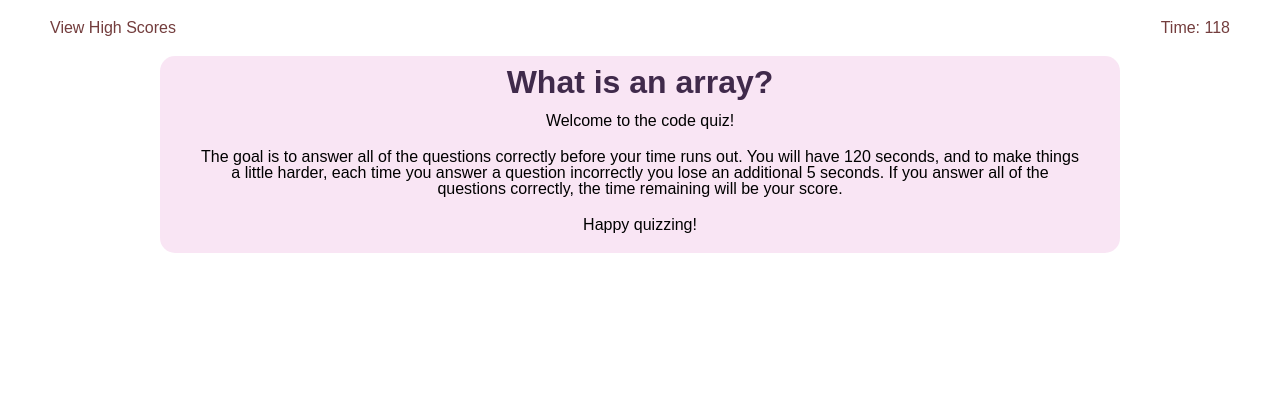
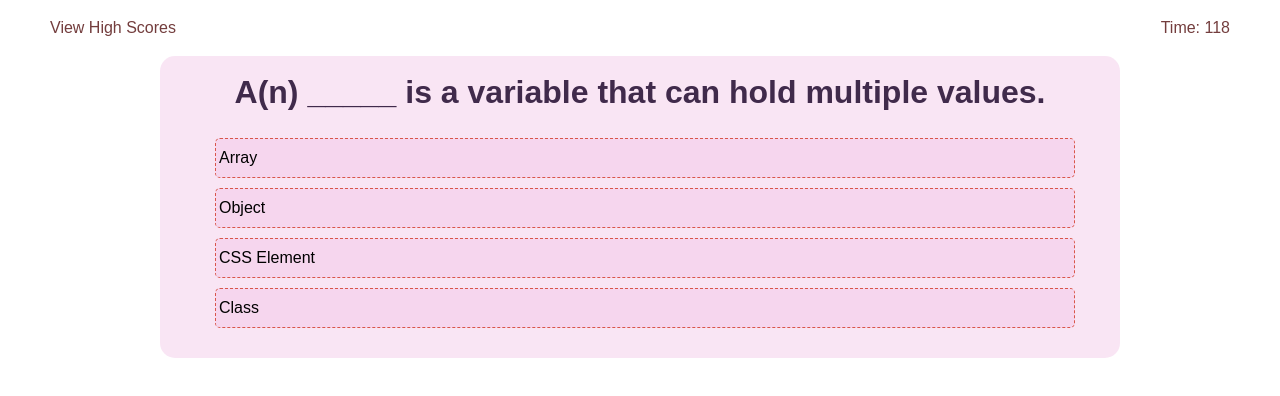
Before and after one commit to ericaleesnyder/code-quiz, a plain HTML site: page index.html in a window 1280 px wide. Both pictures are taken after a click on the button "Start". Drawn offline with Linux system fonts and the light colour scheme.

Commit message:
added functioning question loop and time subtraction on incorrect answer

```diff
--- a/assets/js/script.js
+++ b/assets/js/script.js
@@ -45,21 +45,96 @@
 // THEN I can save my initials and my score
 
 var startButton = document.querySelector(".start-button");
+var highScores = document.querySelector(".high-scores");
 var timerEl = document.querySelector(".timer-count");
-var highScores = document.querySelector(".high-scores")
+
+var answerChoices = document.querySelector(".answer-choices");
+var intro = document.querySelector(".intro");
+var answerChoices = document.querySelector(".answer-choices");
+
+var first = document.querySelector(".first");
+var second = document.querySelector(".second");
+var third = document.querySelector(".third");
+var fourth = document.querySelector(".fourth");
 
 var question = document.querySelector("#question")
-// var newQuestion = document.createElement("h2");
 
 var timer;
 var timerCount;
+var timerSubtracted;
 
 var questionList = [
-    "What is an array?",
-    "What is the purpose of a function?",
-    "What are the 5 primitive data types?",
-]
-
+    {
+    question: 'A(n) _____ is a variable that can hold multiple values.',
+    A: "Array",
+    B: "Object",
+    C: "CSS Element",
+    D: "Class",
+    correctAnswer: "Array"},
+    {
+    question: 'A _____ is a primitive value that can only be True or False?',
+    A: "Number",
+    B: "String",
+    C: "Boolean",
+    D: "Null",
+    correctAnswer: "Boolean"},
+    {
+    question: 'DOM stands for:',
+    A: "Declaration of the Month ",
+    B: "Document Object Model",
+    C: "Delete On Main",
+    D: "Drastically Overriding Material",
+    correctAnswer: "Document Object Model" },
+    {
+    question: 'A(n) _____ is a variable that can hold multiple values.',
+    A: "Array",
+    B: "Object",
+    C: "CSS Element",
+    D: "Class",
+    correctAnswer: "Array"},
+    {
+    question: 'A(n) _____ is a variable that can hold multiple values.',
+    A: "Array",
+    B: "Object",
+    C: "CSS Element",
+    D: "Class",
+    correctAnswer: "Array"},
+    {
+    question: 'A(n) _____ is a variable that can hold multiple values.',
+    A: "Array",
+    B: "Object",
+    C: "CSS Element",
+    D: "Class",
+    correctAnswer: "Array"},
+    {
+    question: 'A(n) _____ is a variable that can hold multiple values.',
+    A: "Array",
+    B: "Object",
+    C: "CSS Element",
+    D: "Class",
+    correctAnswer: "Array"},
+    {
+    question: 'A(n) _____ is a variable that can hold multiple values.',
+    A: "Array",
+    B: "Object",
+    C: "CSS Element",
+    D: "Class",
+    correctAnswer: "Array"},
+    {
+    question: 'A(n) _____ is a variable that can hold multiple values.',
+    A: "Array",
+    B: "Object",
+    C: "CSS Element",
+    D: "Class",
+    correctAnswer: "Array"},
+    {
+    question: 'A(n) _____ is a variable that can hold multiple values.',
+    A: "Array",
+    B: "Object",
+    C: "CSS Element",
+    D: "Class",
+    correctAnswer: "Array"},
+];
 
 function countDown () {
     timerCount = 120;
@@ -75,18 +150,70 @@ function countDown () {
     }, 1000);
 };
 
-function newQuestion () {
-    question.textContent = "this is my new question text"
-};
+var lastQuestionIndex = questionList.length-1;
+var questionIndex = 0
+var q;
 
-// highScores.addEventListeener("click", function (){
+function displayQuestion () {
+    q = questionList[questionIndex];
 
-// });
+    answerChoices.style.display="block";
+
+    question.textContent = q.question;
+    first.textContent=q.A;
+    second.textContent=q.B;
+    third.textContent=q.C;
+    fourth.textContent=q.D;
+
+    questionIndex++;
+}
 
 startButton.addEventListener("click", function () {
-    startButton.style.display="none";
-    // newQuestion();
-    question.textContent=questionList[0];
-    question.setAttribute("text-align", "left");
+    intro.style.display="none";
+    displayQuestion();
     countDown();
 });
+
+first.addEventListener('click', function () {
+    if (first.textContent !== q.correctAnswer) {
+        console.log("wrong");
+        timerCount = timerCount-10;
+    }
+    else {
+        console.log("correct")
+        displayQuestion();
+        }
+});
+
+second.addEventListener('click', function () {
+    if (second.textContent !== q.correctAnswer) {
+        console.log("wrong");
+        timerCount = timerCount-10;
+    }
+    else {
+        console.log("correct")
+        displayQuestion();
+        }
+});
+
+third.addEventListener('click', function () {
+    if (third.textContent !== q.correctAnswer) {
+        console.log("wrong");
+        timerCount = timerCount-10;
+    }
+    else {
+        console.log("correct")
+        displayQuestion();
+        }
+});
+
+fourth.addEventListener('click', function () {
+    if (fourth.textContent !== q.correctAnswer) {
+        console.log("wrong");
+        timerCount = timerCount-10;
+    }
+    else {
+        console.log("correct")
+        displayQuestion();
+        }
+});
--- a/assets/style/style.css
+++ b/assets/style/style.css
@@ -14,7 +14,7 @@ a:hover {
     font-weight:bold;
 }
 
-.start-button {
+button {
     border-radius: 5px;
     margin: 10px;
 }
@@ -34,7 +34,7 @@ header {
 h1{
     font-size: 200%;
     text-align: center;
-    margin-bottom: 5px;
+    margin:10px 0;
     color: var(--dark);
 }
 
@@ -45,11 +45,15 @@ h3 {
 }
 
 ol{
-    list-style:circle;
+    text-align: left;
     margin-left: 10px;
 }
 
 p {
+    padding: 10px;
+}
+
+.answer-choices {
     padding: 10px;
 }
 
@@ -58,7 +62,7 @@ p {
     margin: 0 auto;
     height:fit-content;
     display: flex;
-    justify-content: space-between;
+    justify-content: space-around;
 }
 
 .main-card {
@@ -66,9 +70,25 @@ p {
     background-color: var(--lightest);
     border-radius: 15px;
     text-align: center;
+    width: 100%;
 }
 
 .card-left {
     width: 25%;
     padding: 45px 25px;
 }
+
+li {
+    line-height: 2rem;
+    border-radius: 5px;
+    margin:10px;
+    background-color: var(--lightest);
+    border: dashed 1px var(--bright);
+    padding: 3px;
+}
+
+li:hover {
+    background-color:#d9564a83;
+    color: var(--dark);
+    border: solid 1px var(--bright);
+}
--- a/index.html
+++ b/index.html
@@ -25,10 +25,11 @@
         <section class="card">
             <div class="main-card">
                 <h1 class="question" id="question">Code Quiz</h1>
+                <div class="intro">
                     <p>
                         Welcome to the code quiz! </p>
                     <p>
-                    The goal is to answer all of the questions correctly before your time runs out. You will have 120 seconds, and to make things a little harder, each time you answer a question incorrectly you lose an additional 5 seconds. If you answer all of the questions correctly, the time remaining will be your score.
+                        The goal is to answer all of the questions correctly before your time runs out. You will have 120 seconds, and to make things a little harder, each time you answer a question incorrectly you lose an additional 10 seconds. If you answer all of the questions correctly, the time remaining will be your score.
                     </p>
                     <p>
                         Happy quizzing!
@@ -37,6 +38,18 @@
                         <p>Start</p>
                     </button>
                 </div>
+                <div>
+                    <ol class="answer-choices" style="display: none;">
+                        <li class="first"></li>
+                        <li class="second"></li>
+                        <li class="third"></li>
+                        <li class="fourth"></li>
+                    </ol>
+                    <!-- <button class="next" style="display: none;"></button> -->
+                </div>
+                <div class="save-score" style="display: none;">
+                </div>
+            </div>
         </section>
     </main>
     <script src="assets/js/script.js"></script>
```
Lines whose indentation alone changed are shown as unchanged.
